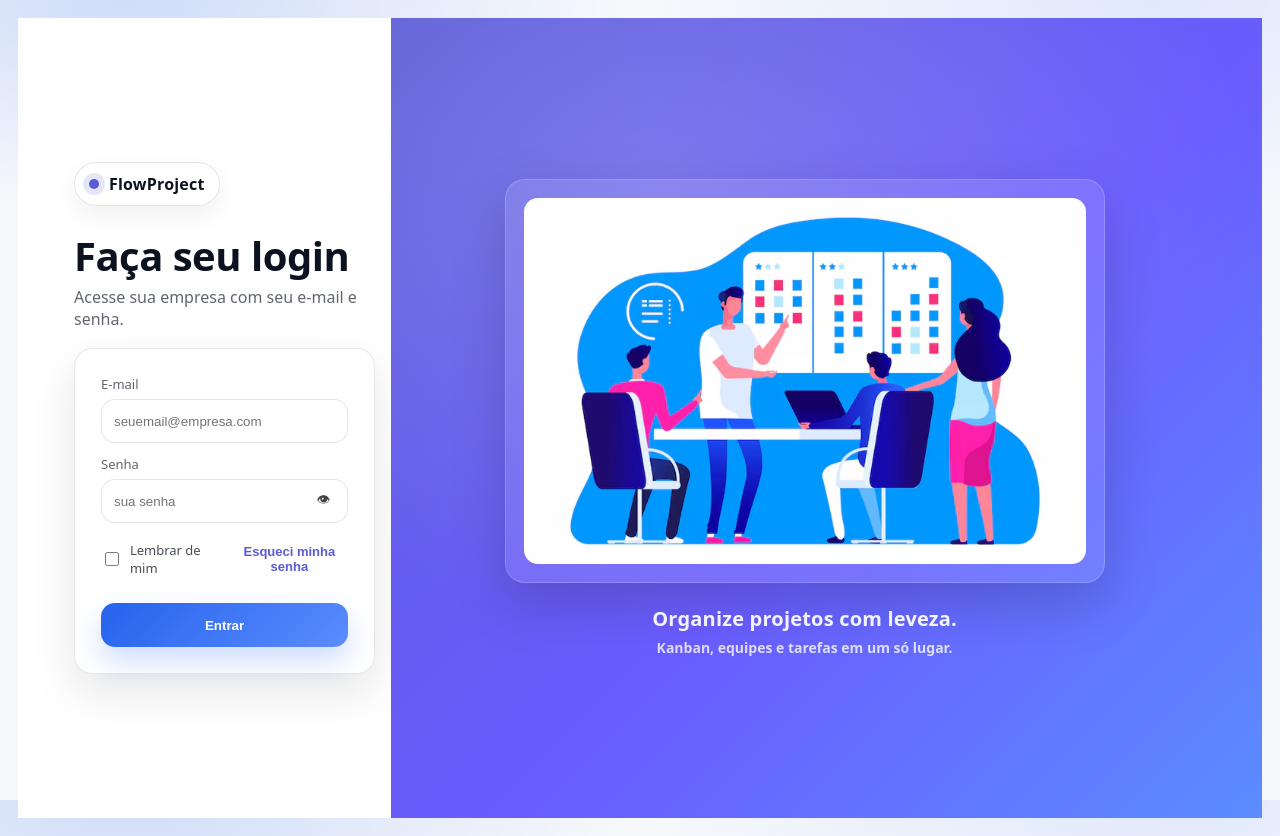
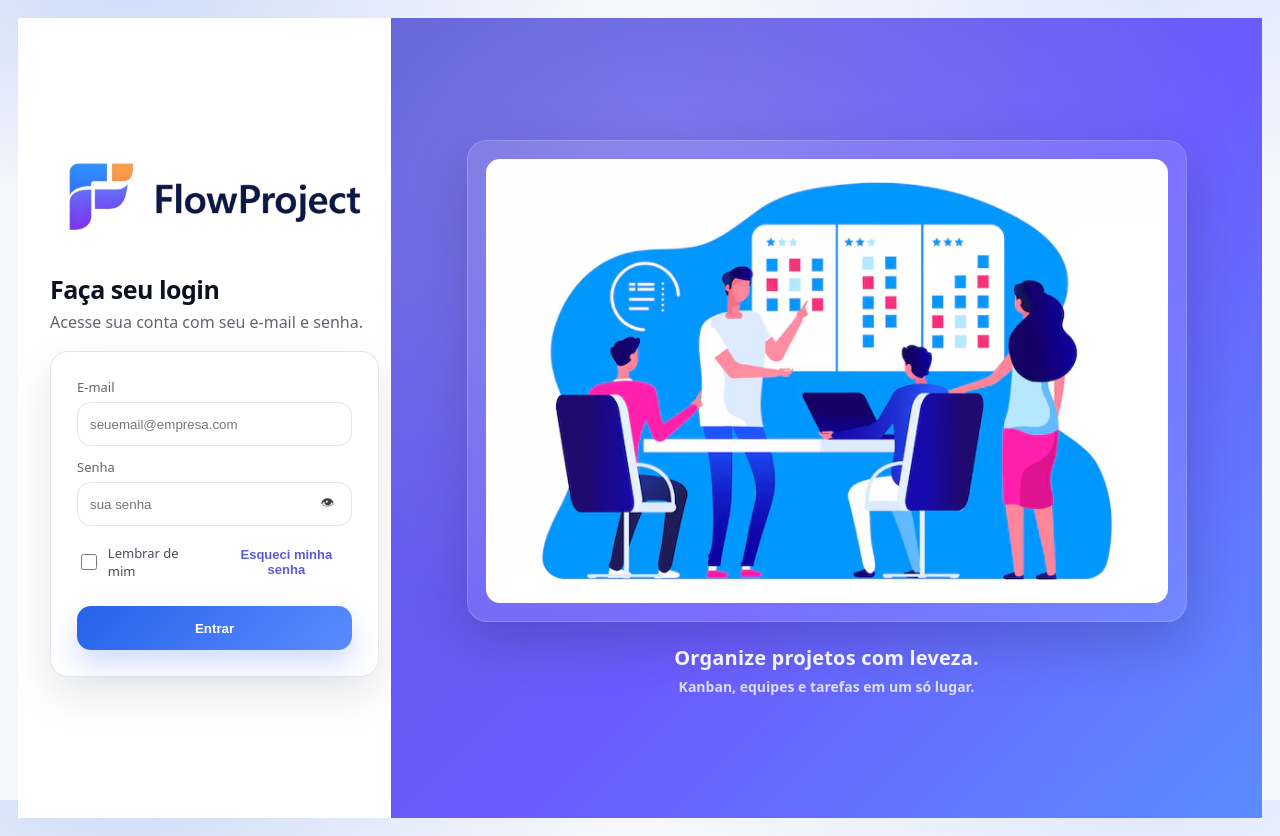
Before and after one commit to Alan-G-Alves/FlowProject, a plain HTML site: page public/index.html in a window 1280 px wide. Drawn offline with Linux system fonts and the light colour scheme; no server answers.

Commit message:
tela de login , logo e favicon pronto

```diff
--- a/public/index.html
+++ b/public/index.html
@@ -5,6 +5,8 @@
   <meta name="viewport" content="width=device-width, initial-scale=1.0"/>
   <title>FlowProject</title>
   <link rel="stylesheet" href="./styles.css" />
+  <link rel="icon" type="image/png" href="logof.png">
+
 </head>
 <body>
 
@@ -37,15 +39,13 @@
     <!-- Left -->
     <div class="login-left">
       <div class="login-brand">
-        <div class="logo-badge">
-          <span class="logo-dot"></span>
-          <span class="logo-text">FlowProject</span>
-        </div>
+        <!-- Logo principal (imagem). Arquivo: public/logo-e-nome.jpg -->
+        <img class="login-logo-img" src="logo-e-nome.png" alt="FlowProject" />
       </div>
 
       <div class="login-head">
         <h1>Faça seu login</h1>
-        <p class="muted">Acesse sua empresa com seu e-mail e senha.</p>
+        <p class="muted">Acesse sua conta com seu e-mail e senha.</p>
       </div>
 
       <div class="login-card">
--- a/public/styles.css
+++ b/public/styles.css
@@ -380,29 +380,36 @@ a{ color: inherit; }
 /* =========================
    LOGIN (split modern)
    ========================= */
-
- .login-split{
+.login-split{
   min-height: 100vh;
   display: grid;
   grid-template-columns: 30% 70%; /* login / roxo */
   background: #fff;
-  gap: 0; /* sem espaço entre colunas */
 }
 
+
 .login-left{
-  padding: 48px 16px 48px 56px; /* menos espaço à direita para encostar no roxo */
+  padding: 48px 12px 48px 32px; /* menos espaço à direita para encostar no roxo */
   display: flex;
   flex-direction: column;
   justify-content: center;
   gap: 18px;
-  align-items: flex-end; /* card e textos “colam” mais no painel roxo */
+  align-items: flex-start; /* card e textos “colam” mais no painel roxo */
 }
 
 .login-brand{
-  display:flex;
-  align-items:center;
-  justify-content:flex-start;
-  margin-bottom: 10px;
+  width: 100%;
+  display: flex;
+  justify-content: center; /* CENTRALIZA o logo */
+  margin-bottom: 24px;
+}
+
+/* Logo imagem (substitui o badge de texto) */
+.login-logo-img{
+  width: 300px;
+  max-width: 100%;
+  height: auto;
+  display: block;
 }
 
 .logo-badge{
@@ -429,7 +436,7 @@ a{ color: inherit; }
 
 .login-head h1{
   margin: 0;
-  font-size: 40px;
+  font-size: 25px;
   line-height: 1.1;
   letter-spacing: -0.5px;
 }
@@ -437,7 +444,7 @@ a{ color: inherit; }
 
 .login-card{
   width: 100%;
-  max-width: 560px;
+  max-width: 520px;
   padding: 26px;
   border-radius: 18px;
   border: 1px solid var(--border);
@@ -514,7 +521,7 @@ a{ color: inherit; }
 .login-right{
   background: radial-gradient(1200px 900px at 30% 20%, rgba(255,255,255,.18), transparent 50%),
               linear-gradient(135deg, #5b5bd6, #6a5cff 55%, #5b8cff);
-  padding: 48px 56px 48px 12px; /* menos espaço à esquerda */
+  padding: 0; /* menos espaço à esquerda */
   display:flex;
   flex-direction: column;
   justify-content: center;
@@ -523,7 +530,7 @@ a{ color: inherit; }
 }
 
 .login-illustration{
-  width: min(600px, 95%);
+  width: min(720px, 90%);
   border-radius: 20px;
   background: rgba(255,255,255,.10);
   border: 1px solid rgba(255,255,255,.18);
```
Also changed, not shown: public/logo-e-nome.png (added), public/logo-icone.png (added), public/logo-original.png (added), public/logo.jpg (added), public/logof.png (added).
